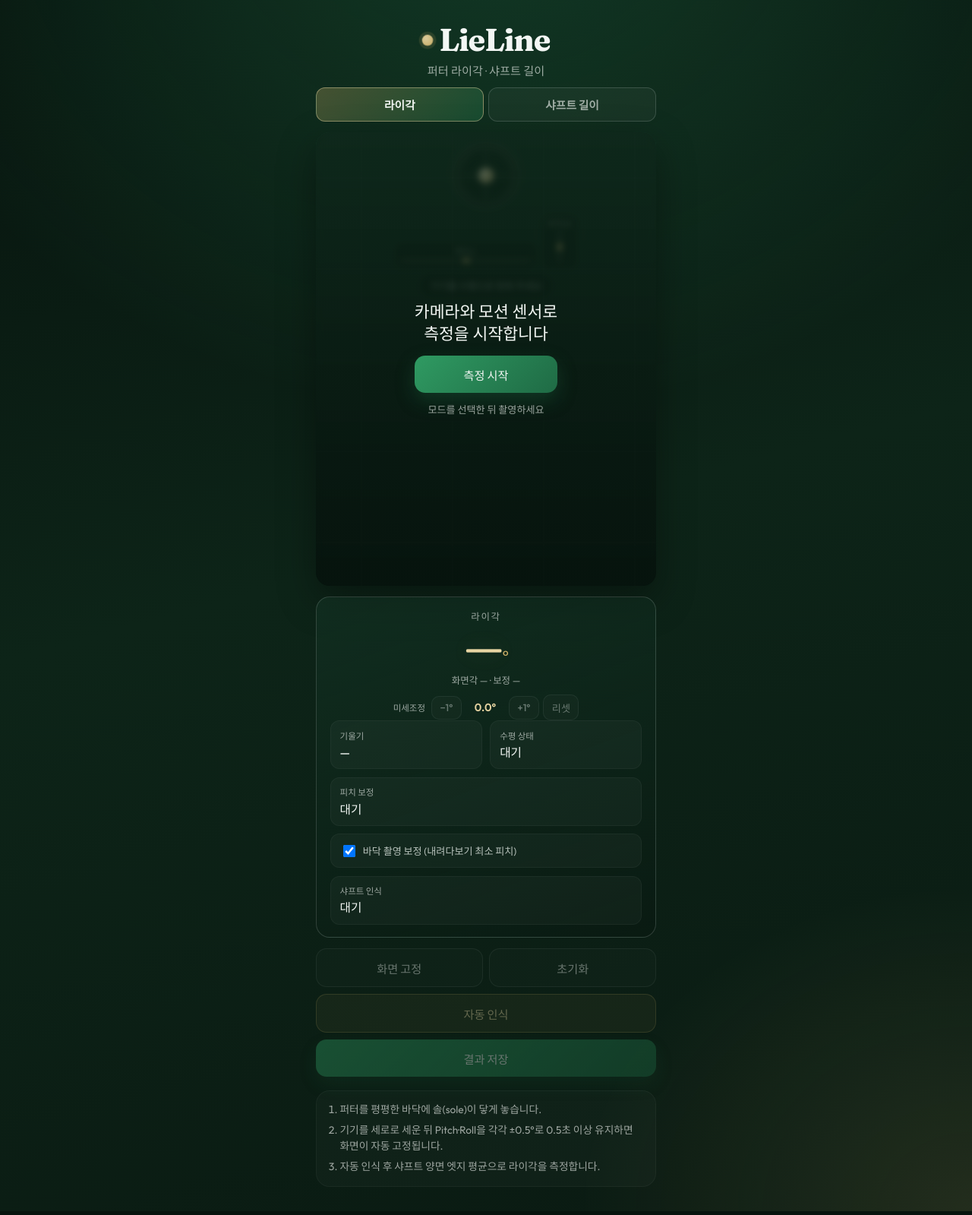
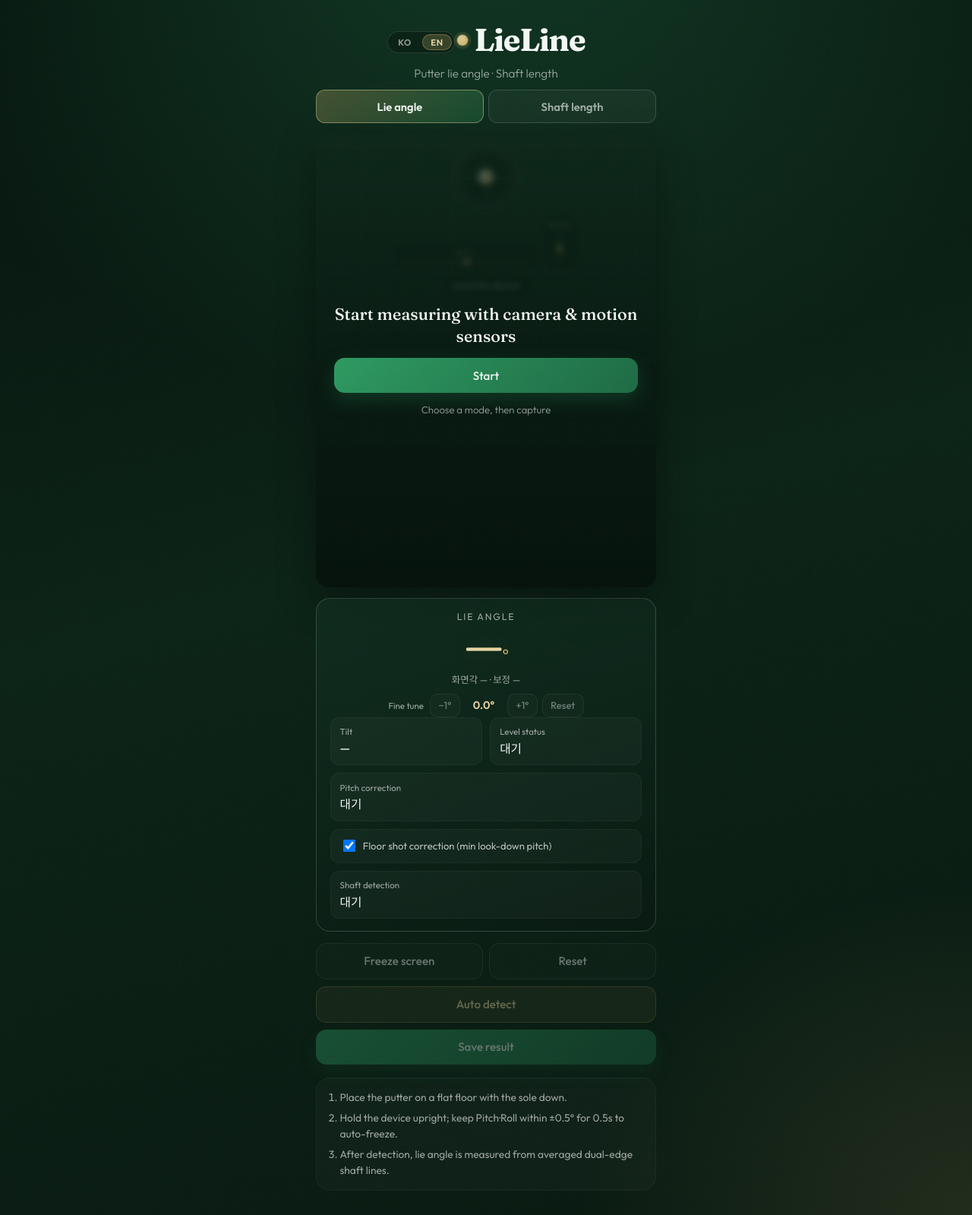
Before and after one commit to eagletaiji-coder/lab_golf_measure_web, a website: page index.html in a window 1280 px wide. Shown: the whole page at 76% size. Drawn offline with Linux system fonts and the light colour scheme.

Commit message:
Auto sync: 2026-08-11 16:23:15

```diff
--- a/index.html
+++ b/index.html
@@ -27,23 +27,27 @@
   </head>
   <body>
     <div class="rotate-gate" id="rotateGate" aria-live="polite">
-      <p>세로 모드로 사용해 주세요</p>
-      <span>기기를 세로로 세워 주세요</span>
+      <p data-i18n="rotate.portrait">세로 모드로 사용해 주세요</p>
+      <span data-i18n="rotate.stand">기기를 세로로 세워 주세요</span>
     </div>
     <div class="app">
       <header class="topbar">
+        <div class="lang-switch" id="langSwitch" role="group" aria-label="Language">
+          <button type="button" class="lang-btn" data-lang="ko" aria-pressed="true">KO</button>
+          <button type="button" class="lang-btn" data-lang="en" aria-pressed="false">EN</button>
+        </div>
         <div class="brand">
           <span class="brand-mark" aria-hidden="true"></span>
           <h1>LieLine</h1>
         </div>
-        <p class="tagline">퍼터 라이각 · 샤프트 길이</p>
+        <p class="tagline" data-i18n="tagline">퍼터 라이각 · 샤프트 길이</p>
       </header>
 
-      <nav class="mode-tabs" id="modeTabs" aria-label="측정 모드">
-        <button type="button" class="mode-tab is-active" data-mode="lie" id="modeLie">
+      <nav class="mode-tabs" id="modeTabs" data-i18n-aria="mode.aria" aria-label="측정 모드">
+        <button type="button" class="mode-tab is-active" data-mode="lie" id="modeLie" data-i18n="mode.lie">
           라이각
         </button>
-        <button type="button" class="mode-tab" data-mode="length" id="modeLength">
+        <button type="button" class="mode-tab" data-mode="length" id="modeLength" data-i18n="mode.length">
           샤프트 길이
         </button>
       </nav>
@@ -75,72 +79,72 @@
             </div>
             <div class="level-meters">
               <div class="level-meter">
-                <span>Roll</span>
+                <span data-i18n="meter.roll">Roll</span>
                 <div class="level-meter-track">
                   <i id="rollMeter"></i>
                 </div>
               </div>
               <div class="level-meter is-pitch">
-                <span>Pitch</span>
+                <span data-i18n="meter.pitch">Pitch</span>
                 <div class="level-meter-track">
                   <i id="pitchMeter"></i>
                 </div>
               </div>
             </div>
-            <p class="level-label" id="levelLabel">기기를 수평으로 맞춰 주세요</p>
-            <p class="level-flash" id="levelFlash">Pitch·Roll ±0.5° 유지 · 화면 고정</p>
+            <p class="level-label" id="levelLabel" data-i18n="level.default">기기를 수평으로 맞춰 주세요</p>
+            <p class="level-flash" id="levelFlash" data-i18n="level.flash">Pitch·Roll ±0.5° 유지 · 화면 고정</p>
           </div>
 
-          <div class="measure-hint" id="measureHint">
+          <div class="measure-hint" id="measureHint" data-i18n="measureHint.shaftDetecting">
             샤프트 자동 인식 중…
           </div>
 
           <div class="permission-gate" id="permissionGate">
-            <p>카메라와 모션 센서로<br />측정을 시작합니다</p>
-            <button type="button" class="btn primary" id="startBtn">
+            <p data-i18n="permission.title">카메라와 모션 센서로<br />측정을 시작합니다</p>
+            <button type="button" class="btn primary" id="startBtn" data-i18n="permission.start">
               측정 시작
             </button>
-            <p class="gate-note">모드를 선택한 뒤 촬영하세요</p>
+            <p class="gate-note" data-i18n="permission.note">모드를 선택한 뒤 촬영하세요</p>
           </div>
         </div>
 
         <section class="readout" aria-live="polite">
           <div class="panel-lie" id="panelLie">
             <div class="angle-block">
-              <span class="angle-label">라이각</span>
+              <span class="angle-label" data-i18n="angle.lie">라이각</span>
               <div class="angle-value">
                 <span id="lieAngle">—</span><span class="unit">°</span>
               </div>
               <div class="angle-sub" id="angleSub">화면각 — · 보정 —</div>
               <div class="trim-row">
-                <span class="trim-label">미세조정</span>
+                <span class="trim-label" data-i18n="trim.label">미세조정</span>
                 <button type="button" class="btn trim" id="trimMinus" disabled>−1°</button>
                 <span class="trim-value" id="trimValue">0.0°</span>
                 <button type="button" class="btn trim" id="trimPlus" disabled>+1°</button>
-                <button type="button" class="btn trim" id="trimReset" disabled>리셋</button>
+                <button type="button" class="btn trim" id="trimReset" disabled data-i18n="trim.reset">리셋</button>
               </div>
             </div>
             <div class="meta-row">
               <div class="meta">
-                <span class="meta-label">기울기</span>
+                <span class="meta-label" data-i18n="meta.tilt">기울기</span>
                 <span class="meta-value" id="deviceTilt">—</span>
               </div>
               <div class="meta">
-                <span class="meta-label">수평 상태</span>
+                <span class="meta-label" data-i18n="meta.levelStatus">수평 상태</span>
                 <span class="meta-value" id="levelStatus">대기</span>
               </div>
               <div class="meta meta-wide">
-                <span class="meta-label">피치 보정</span>
+                <span class="meta-label" data-i18n="meta.pitchCorr">피치 보정</span>
                 <span class="meta-value" id="pitchStatus">대기</span>
               </div>
               <div class="meta meta-wide">
                 <label class="floor-comp">
                   <input type="checkbox" id="floorCompChk" checked />
-                  바닥 촬영 보정 (내려다보기 최소 피치)
+                  <span data-i18n="meta.floorComp">바닥 촬영 보정 (내려다보기 최소 피치)</span>
                 </label>
               </div>
               <div class="meta meta-wide">
-                <span class="meta-label">샤프트 인식</span>
+                <span class="meta-label" data-i18n="meta.shaftDetect">샤프트 인식</span>
                 <span class="meta-value" id="detectStatus">대기</span>
               </div>
             </div>
@@ -148,15 +152,15 @@
 
           <div class="panel-length is-hidden" id="panelLength">
             <div class="length-block">
-              <span class="angle-label">샤프트 길이</span>
+              <span class="angle-label" data-i18n="angle.length">샤프트 길이</span>
               <div class="length-value">
                 <span id="shaftLength">—</span>
               </div>
-              <div class="angle-sub" id="lengthSub">
+              <div class="angle-sub" id="lengthSub" data-i18n="lengthSub.idle">
                 ±0.5° 유지 → 자동 고정 · 샤프트 수동 · 공 Ø 42.7mm
               </div>
               <div class="ball-row">
-                <label class="ball-diam-label" for="ballDiamMm">공 지름</label>
+                <label class="ball-diam-label" for="ballDiamMm" data-i18n="ball.diameter">공 지름</label>
                 <input
                   type="number"
                   id="ballDiamMm"
@@ -168,20 +172,20 @@
                   disabled
                 />
                 <span class="ball-diam-unit">mm</span>
-                <button type="button" class="btn trim" id="ballDetectBtn" disabled>
+                <button type="button" class="btn trim" id="ballDetectBtn" disabled data-i18n="ball.autoDetect">
                   공 자동 인식
                 </button>
-                <button type="button" class="btn trim" id="ballClearBtn" disabled>
+                <button type="button" class="btn trim" id="ballClearBtn" disabled data-i18n="ball.clear">
                   공 지우기
                 </button>
               </div>
               <div class="meta-row length-meta">
                 <div class="meta meta-wide">
-                  <span class="meta-label">샤프트</span>
+                  <span class="meta-label" data-i18n="meta.shaft">샤프트</span>
                   <span class="meta-value" id="detectStatusLength">수동 조정</span>
                 </div>
                 <div class="meta meta-wide">
-                  <span class="meta-label">골프공</span>
+                  <span class="meta-label" data-i18n="meta.ball">골프공</span>
                   <span class="meta-value" id="ballStatus">미설정</span>
                 </div>
               </div>
@@ -190,29 +194,29 @@
         </section>
 
         <section class="controls">
-          <button type="button" class="btn ghost" id="freezeBtn" disabled>
+          <button type="button" class="btn ghost" id="freezeBtn" disabled data-i18n="ctrl.freeze">
             화면 고정
           </button>
-          <button type="button" class="btn ghost" id="resetBtn" disabled>
+          <button type="button" class="btn ghost" id="resetBtn" disabled data-i18n="ctrl.reset">
             초기화
           </button>
-          <button type="button" class="btn accent" id="autoBtn" disabled>
+          <button type="button" class="btn accent" id="autoBtn" disabled data-i18n="ctrl.autoDetect">
             자동 인식
           </button>
-          <button type="button" class="btn primary" id="captureBtn" disabled>
+          <button type="button" class="btn primary" id="captureBtn" disabled data-i18n="ctrl.save">
             결과 저장
           </button>
         </section>
 
         <ol class="howto" id="howtoLie">
-          <li>퍼터를 평평한 바닥에 솔(sole)이 닿게 놓습니다.</li>
-          <li>기기를 세로로 세운 뒤 Pitch·Roll을 각각 ±0.5°로 0.5초 이상 유지하면 화면이 자동 고정됩니다.</li>
-          <li>자동 인식 후 샤프트 양면 엣지 평균으로 라이각을 측정합니다.</li>
+          <li data-i18n="howto.lie.1">퍼터를 평평한 바닥에 솔(sole)이 닿게 놓습니다.</li>
+          <li data-i18n="howto.lie.2">기기를 세로로 세운 뒤 Pitch·Roll을 각각 ±0.5°로 0.5초 이상 유지하면 화면이 자동 고정됩니다.</li>
+          <li data-i18n="howto.lie.3">자동 인식 후 샤프트 양면 엣지 평균으로 라이각을 측정합니다.</li>
         </ol>
         <ol class="howto is-hidden" id="howtoLength">
-          <li>퍼터와 골프공을 같은 바닥에 나란히 둡니다.</li>
-          <li>핸드폰을 <strong>눕혀</strong> 위에서 비추고, ±0.5° 수평을 약 0.5초 유지하면 자동 고정·공 인식됩니다.</li>
-          <li>고정 후 <strong>그립·헤드 끝점을 드래그</strong>해 샤프트 길이를 맞춥니다.</li>
+          <li data-i18n="howto.length.1">퍼터와 골프공을 같은 바닥에 나란히 둡니다.</li>
+          <li data-i18n-html="howto.length.2">핸드폰을 <strong>눕혀</strong> 위에서 비추고, ±0.5° 수평을 약 0.5초 유지하면 자동 고정·공 인식됩니다.</li>
+          <li data-i18n-html="howto.length.3">고정 후 <strong>그립·헤드 끝점을 드래그</strong>해 샤프트 길이를 맞춥니다.</li>
         </ol>
       </main>
     </div>
@@ -235,7 +239,10 @@
           });
         }
 
-        load("./src/shaftDetect.js?v=" + v)
+        load("./src/i18n.js?v=" + v)
+          .then(function () {
+            return load("./src/shaftDetect.js?v=" + v);
+          })
           .then(function () {
             return load("./src/ballDetect.js?v=" + v);
           })
@@ -244,7 +251,11 @@
           })
           .catch(function (err) {
             console.error("script load failed", err);
-            alert("스크립트 로드 실패. 새로고침 해 주세요.");
+            var msg =
+              window.LieI18n && window.LieI18n.t
+                ? window.LieI18n.t("error.scriptLoad")
+                : "스크립트 로드 실패. 새로고침 해 주세요.";
+            alert(msg);
           });
       })();
     </script>
--- a/src/styles.css
+++ b/src/styles.css
@@ -125,6 +125,40 @@ body {
   color: var(--muted);
   font-size: 0.95rem;
   font-weight: 300;
+}
+
+.lang-switch {
+  display: inline-flex;
+  gap: 0.25rem;
+  margin-bottom: 0.65rem;
+  padding: 0.2rem;
+  border-radius: 999px;
+  background: rgba(7, 20, 14, 0.45);
+  border: 1px solid rgba(243, 247, 244, 0.12);
+}
+
+.lang-btn {
+  min-width: 2.4rem;
+  padding: 0.28rem 0.55rem;
+  border: none;
+  border-radius: 999px;
+  background: transparent;
+  color: var(--muted);
+  font: 600 0.72rem/1 Outfit, sans-serif;
+  letter-spacing: 0.04em;
+  cursor: pointer;
+  transition: background 0.2s ease, color 0.2s ease;
+}
+
+.lang-btn.is-active {
+  background: rgba(212, 181, 106, 0.22);
+  color: var(--brass-soft);
+  box-shadow: inset 0 0 0 1px rgba(212, 181, 106, 0.35);
+}
+
+.lang-btn:focus-visible {
+  outline: 2px solid rgba(212, 181, 106, 0.55);
+  outline-offset: 2px;
 }
 
 .stage {
```
